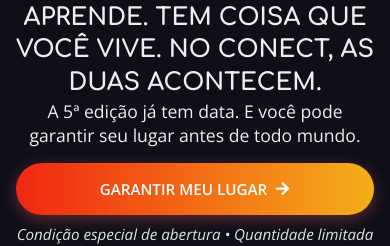
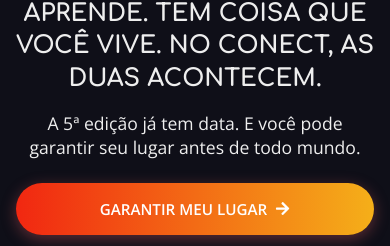
Before and after one commit to humbertomonteiro/conectautismo, a React (Vite) app: page / in a window 390 px wide. Shown: the part 901-1147 px from the top of the page. Built offline with nearby package versions, Linux system fonts and the light colour scheme; no server answers.

Commit message:
ajustes no Hero

```diff
--- a/src/components/sections/Hero/Hero.module.css
+++ b/src/components/sections/Hero/Hero.module.css
@@ -73,7 +73,7 @@
   }
 
   .content {
-    bottom: -350px;
+    bottom: -370px;
     background-color: var(--color-1);
   }
 }
@@ -81,5 +81,9 @@
 @media (max-width: 570px) {
   .text h1 {
     font-size: 1.5rem;
+    margin-bottom: 1rem;
+  }
+  .text p {
+    margin-bottom: 1.5rem;
   }
 }
```
Also changed, not shown: src/components/sections/Hero/index.jsx (+0 -77 lines).
